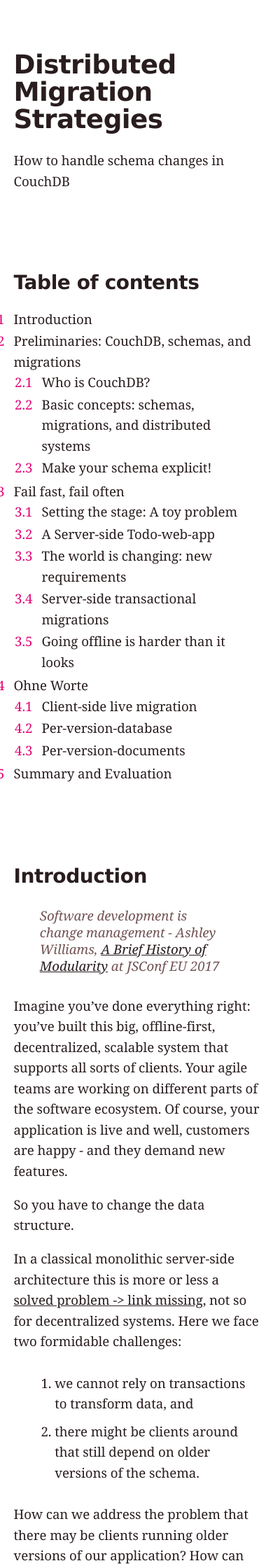
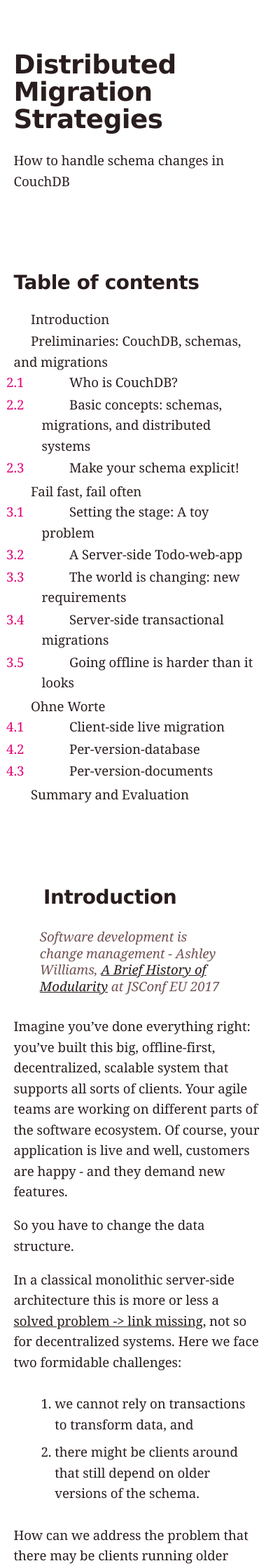
Before and after one commit to jo/sync-tank, a Jekyll site: the page built from index.md, in a window 390 px wide. Shown: the top 2240 px of the page at 70% size. Built offline with Jekyll 4.4.1, drawn with Linux system fonts in a browser that asks for light colours.

Commit message:
mobile number style

```diff
--- a/css/main.css
+++ b/css/main.css
@@ -87,7 +87,6 @@
 h2:before,
 h3:before {
   color: #e20074;
-  padding-right: 0.5em;
   position: absolute;
   left: -2.7em;
   width: 2em;
@@ -211,6 +210,13 @@
   td, th {
     padding: 0.3ex 0.1em;
   }
+  #markdown-toc li:before,
+  h2:before,
+  h3:before {
+    position: relative;
+    padding-right: 0.5em;
+    text-align: left;
+  }
 }
 
 
```
